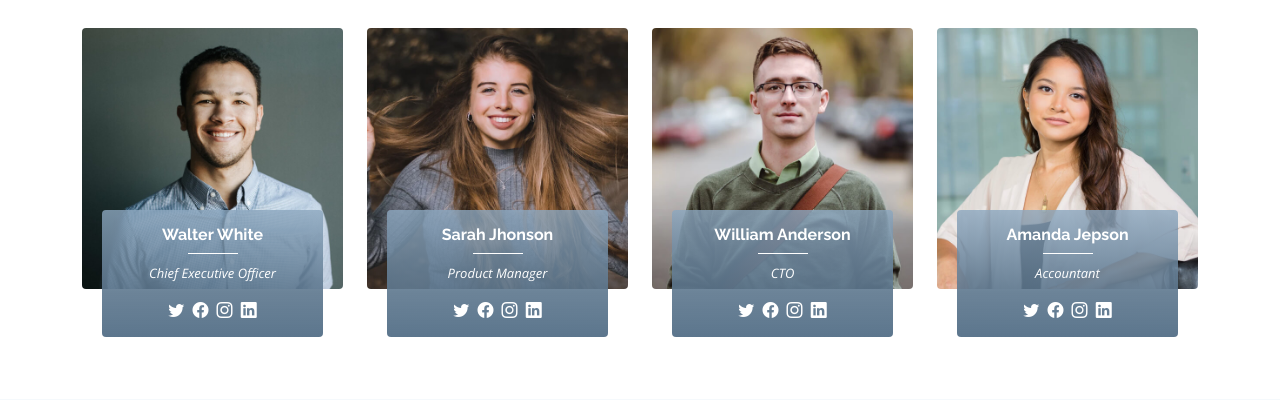
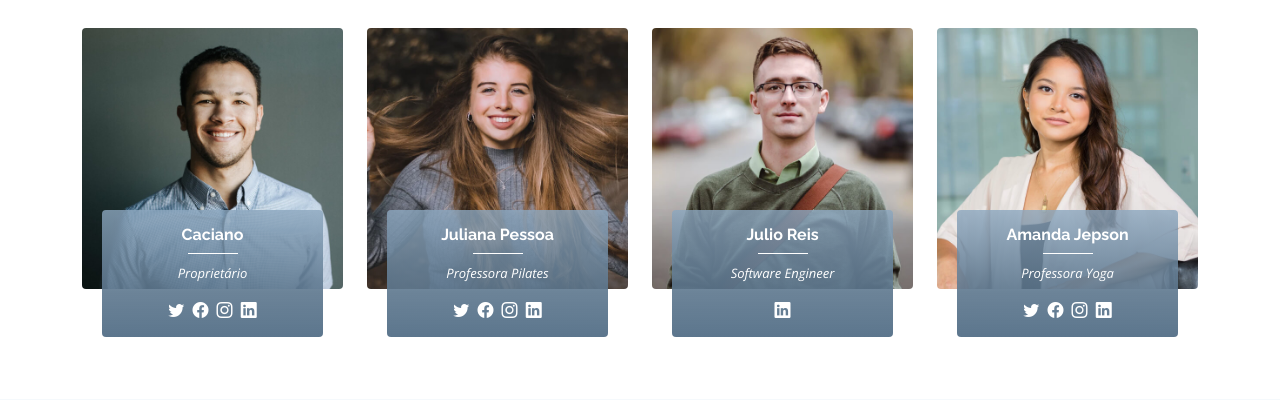
Before and after one commit to julioreis-dev/studio_pilates, a Django app: page / in a window 1280 px wide. Shown: the part 4793-5193 px from the top of the page. Run offline with Django 3.2, Linux system fonts and the light colour scheme; some libraries are stand-ins or nearby versions.

Commit message:
improvement in index.html

```diff
--- a/alunos/templates/index.html
+++ b/alunos/templates/index.html
@@ -183,7 +183,7 @@
             <div class="icon-box" data-aos="fade-up" data-aos-delay="100">
               <div class="icon"><i class="bx bx-fingerprint"></i></div>
               <h4 class="title"><a href="">Missão</a></h4>
-              <p class="description">Oferecer um atendimento de qualidade diferenciado e comprometido, estimulando assim o bem estar físico e mental dos alunos. </p>
+              <p class="description">Oferecer um atendimento de qualidade diferenciado e comprometido, estimulando assim o bem estar físico e mental dos alunos.</p>
             </div>
 
             <div class="icon-box" data-aos="fade-up" data-aos-delay="100">
@@ -507,8 +507,8 @@
             <div class="member">
               <div class="pic"><img src="{% static 'img/team/team-1.jpg' %}" class="img-fluid" alt=""></div>
               <div class="member-info">
-                <h4>Walter White</h4>
-                <span>Chief Executive Officer</span>
+                <h4>Caciano</h4>
+                <span>Proprietário</span>
                 <div class="social">
                   <a href=""><i class="bi bi-twitter"></i></a>
                   <a href=""><i class="bi bi-facebook"></i></a>
@@ -523,8 +523,8 @@
             <div class="member">
               <div class="pic"><img src="{% static 'img/team/team-2.jpg' %}" class="img-fluid" alt=""></div>
               <div class="member-info">
-                <h4>Sarah Jhonson</h4>
-                <span>Product Manager</span>
+                <h4>Juliana Pessoa</h4>
+                <span>Professora Pilates</span>
                 <div class="social">
                   <a href=""><i class="bi bi-twitter"></i></a>
                   <a href=""><i class="bi bi-facebook"></i></a>
@@ -539,12 +539,12 @@
             <div class="member">
               <div class="pic"><img src="{% static 'img/team/team-3.jpg' %}" class="img-fluid" alt=""></div>
               <div class="member-info">
-                <h4>William Anderson</h4>
-                <span>CTO</span>
+                <h4>Julio Reis</h4>
+                <span>Software Engineer</span>
                 <div class="social">
-                  <a href=""><i class="bi bi-twitter"></i></a>
-                  <a href=""><i class="bi bi-facebook"></i></a>
-                  <a href=""><i class="bi bi-instagram"></i></a>
+<!--                  <a href=""><i class="bi bi-twitter"></i></a>-->
+<!--                  <a href=""><i class="bi bi-facebook"></i></a>-->
+<!--                  <a href=""><i class="bi bi-instagram"></i></a>-->
                   <a href=""><i class="bi bi-linkedin"></i></a>
                 </div>
               </div>
@@ -556,7 +556,7 @@
               <div class="pic"><img src="{% static 'img/team/team-4.jpg' %}" class="img-fluid" alt=""></div>
               <div class="member-info">
                 <h4>Amanda Jepson</h4>
-                <span>Accountant</span>
+                <span>Professora Yoga</span>
                 <div class="social">
                   <a href=""><i class="bi bi-twitter"></i></a>
                   <a href=""><i class="bi bi-facebook"></i></a>
```
Also changed, not shown: alunos/static/img/team/julio_circular.png (added).
